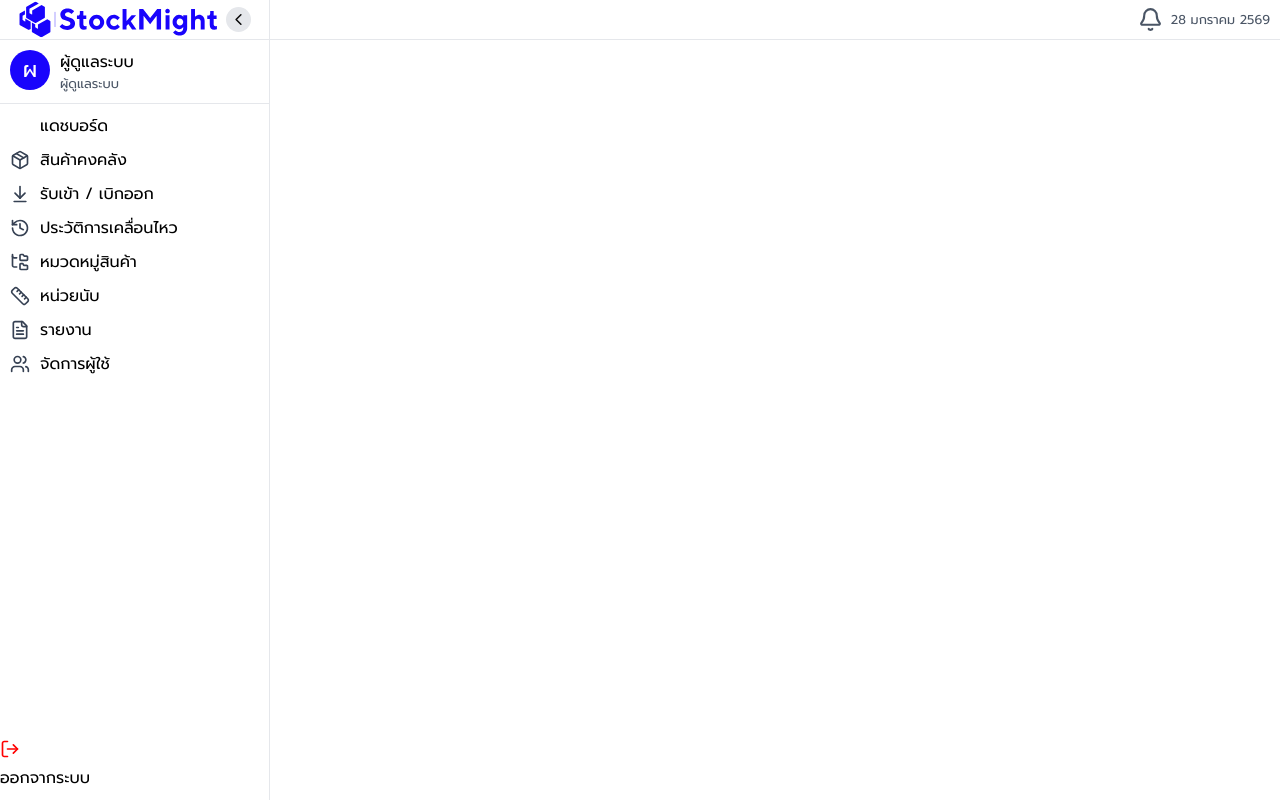
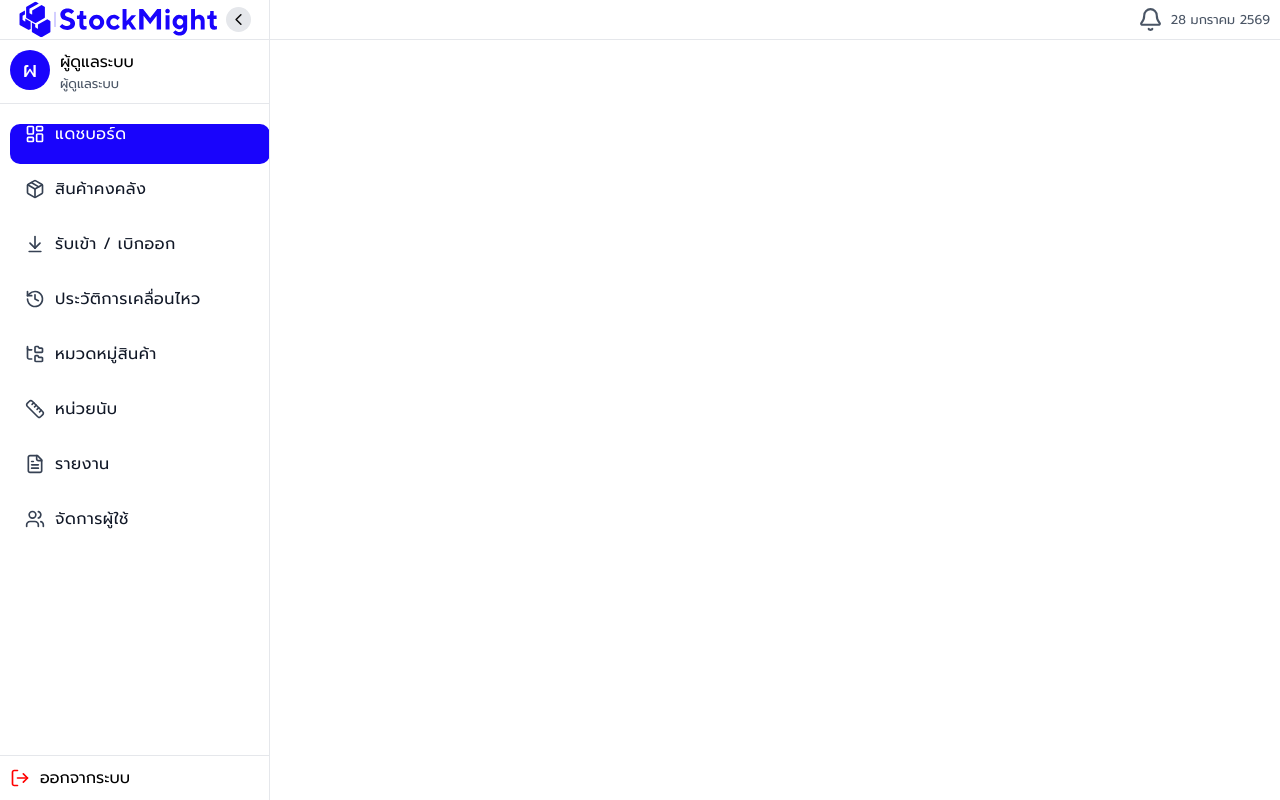
Before and after one commit to TehSomgwut/StockMight, a React (Vite) app: page /pages in a window 1280 px wide. Built offline with nearby package versions, Linux system fonts and the light colour scheme.

Commit message:
AI ทำพิษ Code พังเสียเวลาไปวันนึง อยากด่าจัด

```diff
--- a/src/App.jsx
+++ b/src/App.jsx
@@ -1,5 +1,4 @@
 import React from 'react';
-import ReactDOM from 'react-dom/client';
 import './index.css';
 import Login from './pages/Login/Login';
 import Block from './components/Block/Block';
@@ -7,6 +6,7 @@ import Side from './components/Side/Side';
 import MainPage from './pages/MainPage';
 import { Route, Routes, Link } from 'react-router-dom';
 import './root.css';
+import GSAP from './pages/GSAP-test/GSAPBlock';
 
 export default function App() {
   return (
@@ -16,6 +16,7 @@ export default function App() {
       <Routes>
         <Route path="/login" element= {<Login />} />
         <Route path="/pages" element= {<MainPage />} />
+        <Route path="/test" element= { <GSAP /> } />
       </Routes>
     </div>
   )
--- a/src/components/Side/Side.jsx
+++ b/src/components/Side/Side.jsx
@@ -1,9 +1,11 @@
-import Menu from './menu/menu';
+import Menu from './menu/Menu';
 import sideStyles from './Side.module.css';
-import { useState } from 'react';
+import { useState, useRef, useEffect } from 'react';
+import gsap from 'gsap';
 
 export default function Side() {
     const [username, setUsername] = useState("ผู้ดูแลระบบ")
+    const [activeIndex, setActiveIndex] = useState(0)
     let profile = null
     const data = [
         {
@@ -47,6 +49,21 @@ export default function Side() {
             text:'จัดการผู้ใช้'
         }
     ]
+    const selected = useRef(null)
+    const menusContainerRef = useRef(null)
+
+    useEffect(() => {
+        // Set initial position of the selected indicator to the first menu
+        if (menusContainerRef.current && selected.current) {
+            const target = menusContainerRef.current.children[1]; // children[0] is the .selected element itself
+            if (target) gsap.set(selected.current, { y: target.offsetTop });
+        }
+    }, [])
+
+    const handleSelect = (index) => {
+        setActiveIndex(index)
+    }
+
     return (
         <aside>
             <div>
@@ -57,9 +74,10 @@ export default function Side() {
                         <p className={sideStyles.role}>ผู้ดูแลระบบ</p>
                     </div>
                 </div>
-                <div className={sideStyles.menus}>
+                <div className={sideStyles.menus} ref={menusContainerRef}>
+                    <div className={sideStyles.selected} ref={selected}></div>
                     { data.map((item, index)=> {
-                        return <Menu key={index} src={item.src} alt={item.alt} text={item.text} />
+                        return <Menu key={index} src={item.src} alt={item.alt} text={item.text} selected={ selected } index={index} active={ activeIndex === index } onSelect={ handleSelect } />
                     })}
                 </div>
             </div>
--- a/src/components/Side/Side.module.css
+++ b/src/components/Side/Side.module.css
@@ -20,10 +20,32 @@ aside {
         }
     }
     .menus {
+        position: relative;
         display: flex;
         flex-direction: column;
+        gap: 15px;
+        padding: 10px;
+        letter-spacing: 0.5px;
+        padding-left: 15px;
+    }
+    .selected {
+        position: absolute;
+        content: "";
+        width: 260px;
+        height: 40px;
+        border-radius: 10px;
+        background-color: var(--main);
+        left: 10px;
+        z-index: -1;
+    }
+    .exit {
+        display: flex;
         gap: 10px;
-        padding: 10px;
+        border-top: 1px solid var(--light-gray);
+        padding-top: 10px;
+        img {
+            margin-left: 10px;
+        }
     }
 }
 
--- a/src/components/Side/menu/menu.jsx
+++ b/src/components/Side/menu/menu.jsx
@@ -1,13 +1,38 @@
-import menuStyles from './menu.module.css'
+import menuStyles from './menu.module.css';
+import { useRef } from 'react';
+import gsap from 'gsap';
 
-export default function menu(props) {
+export default function Menu(props) {
     const src = props.src
     const alt = props.alt
     const text = props.text
-    return(
-        <div className={menuStyles["menu-container"]}>
-            <img className={menuStyles["menus-icon"]} src={src} alt={alt} />
-            <p>{ text }</p>
+    const selected = props.selected
+    const index = props.index
+    const active = props.active
+    const onSelect = props.onSelect
+    const menuRef = useRef(null);
+    const menuText = useRef(null);
+    const menuIcon = useRef(null);
+    function show() {
+        console.log(selected.current.offsetTop, menuRef.current.offsetLeft, menuRef.current.offsetTop)
+    }
+
+    function move() {
+        // move the highlighted selector
+        gsap.to(selected.current, {
+            y: menuRef.current.offsetTop,
+            duration: 0.1,
+        })
+        // notify parent so it can mark this index as active
+        if (typeof onSelect === 'function') onSelect(index)
+    }
+
+    const containerClass = `${menuStyles["menu-container"]} ${active ? menuStyles.active : ''}`
+
+    return (
+        <div ref={menuRef} onClick={move} className={containerClass}>
+            <img ref={menuIcon} className={menuStyles["menus-icon"]} src={src} alt={alt} />
+            <p onClick={show} ref={menuText}>{ text }</p>
         </div>
-    )
+    );
 }
--- a/src/components/Side/menu/menu.module.css
+++ b/src/components/Side/menu/menu.module.css
@@ -3,4 +3,28 @@
     gap: 10px;
     align-items: center;
     width: 100%;
+    height: 40px;
+    padding-left: 10px;
+    cursor: pointer;
 }
+
+.menu-container p {
+    margin: 0;
+    color: var(--text-color, #111827);
+}
+
+.menus-icon {
+    width: 20px;
+    height: 20px;
+    transition: filter 0.15s ease;
+}
+
+/* active state */
+.active p {
+    color: #ffffff;
+}
+
+.active .menus-icon {
+    /* invert icon color for simple white effect; works for SVG/PNG icons where appropriate */
+    filter: brightness(0) invert(1);
+}
--- /dev/null
+++ b/src/pages/GSAP-test/GSAP.module.css
@@ -0,0 +1,17 @@
+.block {
+    width: 200px;
+    height: 80px;
+    background-color: red;
+    border-radius: 10px;
+    z-index: -1;
+    position: absolute;
+    mix-blend-mode: color;
+}
+
+.container {
+    padding: 20px;
+}
+
+.container > h1 {
+
+}
--- /dev/null
+++ b/src/pages/GSAP-test/GSAPBlock.jsx
@@ -0,0 +1,31 @@
+import block from './GSAP.module.css';
+import gsap from 'gsap';
+import { useRef } from 'react';
+
+export default function GsapBlock() {
+    const box = useRef(null);
+    const text = useRef(null);
+
+    function animation() {
+        gsap.to(box.current, {y: 100,
+            yoyo: true,
+            repeat: 3,
+            onComplete: () => {
+                console.log(box.current.offsetWidth)
+            }
+        })
+    }
+
+    function toText() {
+        gsap.to(box.current, {y: text.current.offsetTop - box.current.offsetHeight / 2,
+            duration: 1
+        })
+    }
+
+    return (
+        <div className={block.container}>
+            <div onClick={animation} ref={box} className={block.block}></div>
+            <h1 ref={text} onClick={toText}>Change Me Please!!</h1>
+        </div>
+    )
+}
```
Also changed, not shown: public/Icon/Navigator/Icon-17.svg.
